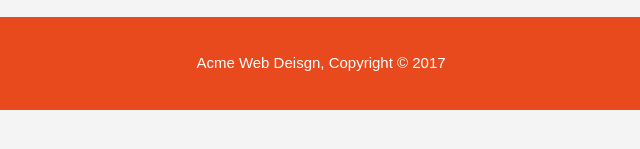
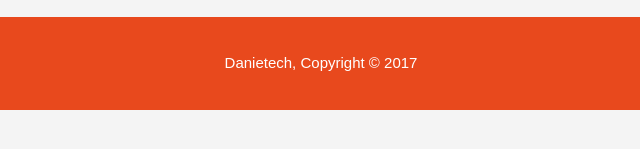
Before and after one commit to danietech/danietech.github.io, a plain HTML site: page about.html in a window 1280 px wide. Shown: the part 601-750 px from the top of the page, 319-959 px from the left. Drawn offline with Linux system fonts and the light colour scheme.

Commit message:
changed footer info

```diff
--- a/about.html
+++ b/about.html
@@ -57,7 +57,7 @@ Aliquam eget pharetra diam. Nulla placerat lorem at turpis tempor, vel ultrices
     </section>
 
     <footer>
-      <p>Acme Web Deisgn, Copyright &copy; 2017</p>
+      <p>Danietech, Copyright &copy; 2017</p>
     </footer>
   </body>
 </html>
```
